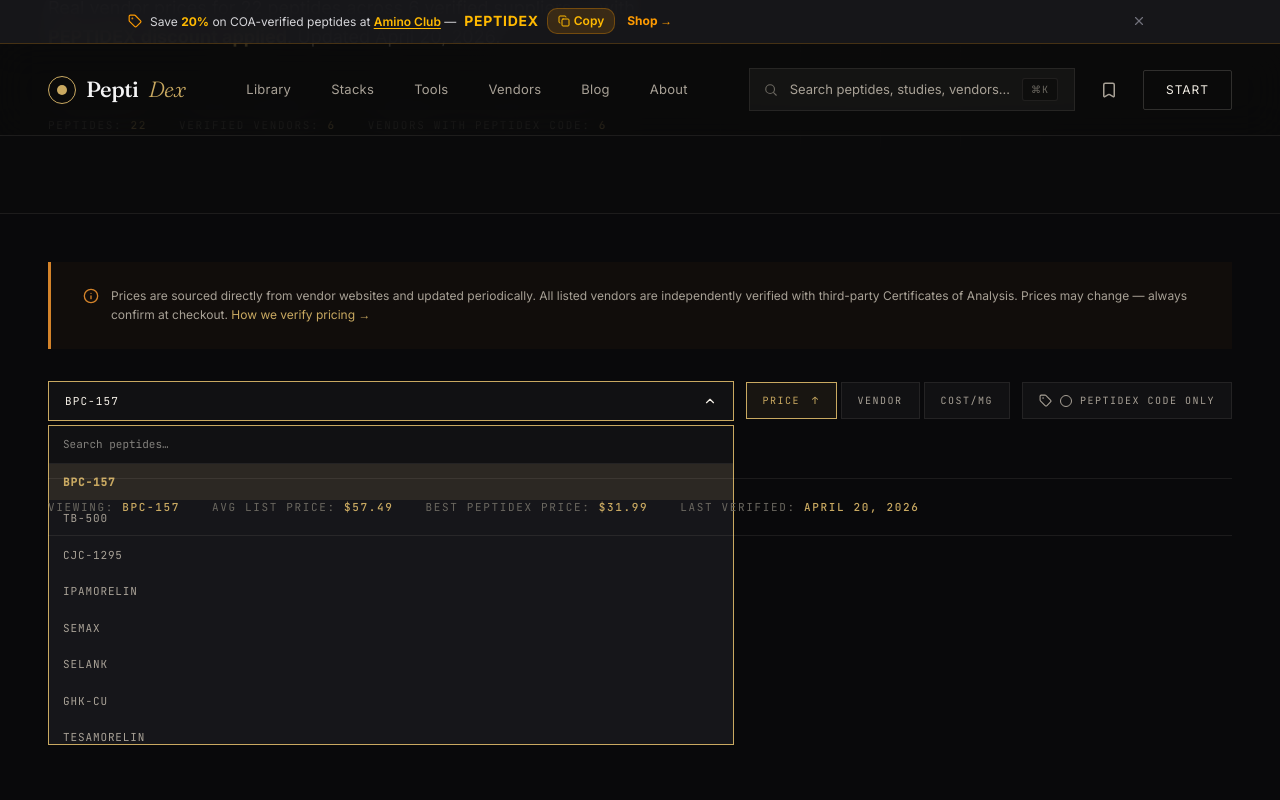
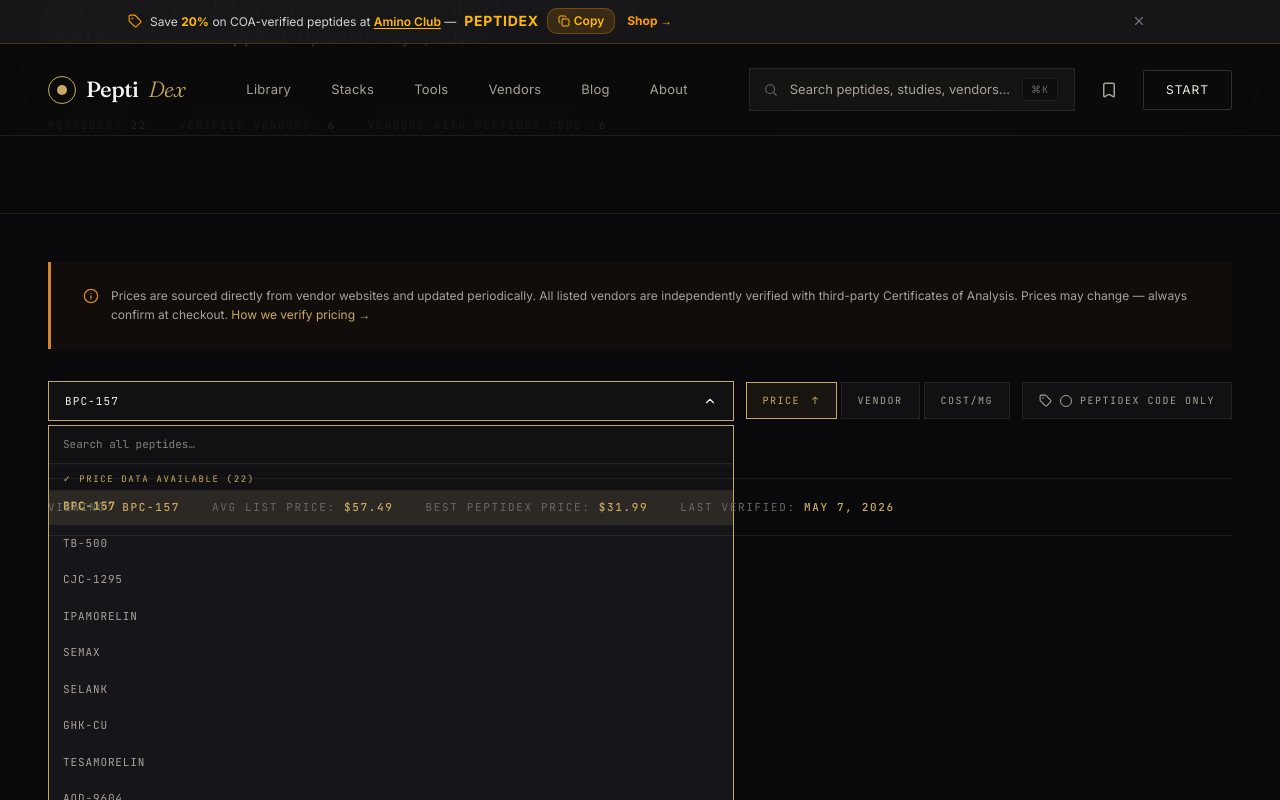
Before and after one commit to CryptoDaddi-Avax/PeptiDex, a Next.js app: page /tools/pricing in a window 1280 px wide. Both pictures are taken after a click on the button "BPC-157". Shown: the part 538-1338 px from the top of the page. Built offline with nearby package versions, Linux system fonts and the light colour scheme.

Commit message:
fix: pricing dropdown shows all peptides with section headers; last verified = today

```diff
--- a/src/app/tools/pricing/PricingClient.tsx
+++ b/src/app/tools/pricing/PricingClient.tsx
@@ -5,6 +5,7 @@
 import { ExternalLink, ChevronDown, ChevronUp, Info, Tag, Check, SlidersHorizontal, Trophy } from "lucide-react";
 import { vendorsSorted, type Vendor } from "@/data/vendors";
 import { vendorPricing } from "@/data/vendor-pricing";
+import { peptides as allPeptides } from "@/data/peptides";
 import { applyDiscount, buildVendorDiscount, type DiscountResult } from "@/lib/pricing/applyDiscount";
 import './pricing-redesign.css';
 
@@ -358,12 +359,27 @@
     });
   }, []);
 
-  const filteredPeptideOptions = useMemo(
-    () => enriched.filter(p => p.name.toLowerCase().includes(search.toLowerCase())),
-    [enriched, search]
+  // Today's date — used as the canonical "Last Verified" date (prices are reviewed daily)
+  const todayStr = useMemo(() => new Date().toISOString().split('T')[0], []);
+
+  // All peptides for the dropdown, partitioned into priced vs unpriced
+  const allDropdownOptions = useMemo(() => {
+    const q = search.toLowerCase();
+    const pricedSlugs = new Set(enriched.map(p => p.slug));
+    const pricedMatches = enriched.filter(p =>
+      !q || p.name.toLowerCase().includes(q)
     );
+    // Pull from allPeptides for unpriced ones (those with dosing data but no vendor pricing yet)
+    const unpricedMatches = allPeptides
+      .filter(p => !pricedSlugs.has(p.slug) && (!q || p.name.toLowerCase().includes(q)))
+      .map(p => ({ slug: p.slug, name: p.name, priced: false }));
+    return {
+      priced: pricedMatches.map(p => ({ slug: p.slug, name: p.name, priced: true })),
+      unpriced: unpricedMatches,
+    };
+  }, [enriched, search]);
 
-  const lastUpdated = currentPeptide?.lastUpdated ?? "";
+  const lastUpdated = todayStr;
   const avgListPrice = useMemo(() => {
     const prices = filteredRows.filter(r => r.inStock && r.price_usd > 0).map(r => r.price_usd);
     if (!prices.length) return null;
@@ -422,7 +438,7 @@
           <p style={{ fontSize: 18, color: 'var(--ink-dim)', maxWidth: 640, lineHeight: 1.6, marginBottom: 0 }}>
             Real vendor prices for {enriched.length} peptides across{" "}
             {vendorsSorted.length} verified suppliers — with{" "}
-            <strong style={{ color: 'var(--gold)' }}>PEPTIDEX discount applied</strong>. Updated {formatDate(lastUpdated)}.
+            <strong style={{ color: 'var(--gold)' }}>PEPTIDEX discount applied</strong>. Updated {formatDate(todayStr)}.
           </p>
 
           <div style={{
@@ -477,13 +493,27 @@
                 <div className="prc-selector-dropdown" role="listbox">
                   <input
                     className="prc-selector-search"
-                    placeholder="Search peptides…"
+                    placeholder="Search all peptides…"
                     value={search}
                     onChange={e => setSearch(e.target.value)}
                     autoFocus
                     aria-label="Search peptides"
                   />
-                  {filteredPeptideOptions.map(p => (
+
+                  {/* Priced peptides */}
+                  {allDropdownOptions.priced.length > 0 && (
+                    <>
+                      <div style={{
+                        padding: '6px 14px 4px',
+                        fontFamily: 'var(--mono)', fontSize: 9,
+                        letterSpacing: '0.18em', textTransform: 'uppercase' as const,
+                        color: 'var(--gold)', borderBottom: '1px solid var(--line)',
+                        background: 'var(--bg-soft)',
+                        position: 'sticky', top: 40, zIndex: 2,
+                      }}>
+                        ✓ Price Data Available ({allDropdownOptions.priced.length})
+                      </div>
+                      {allDropdownOptions.priced.map(p => (
                         <button
                           key={p.slug}
                           className={`prc-selector-option${p.slug === selectedPeptide ? " active" : ""}`}
@@ -494,6 +524,43 @@
                           {p.name}
                         </button>
                       ))}
+                    </>
+                  )}
+
+                  {/* Unpriced peptides */}
+                  {allDropdownOptions.unpriced.length > 0 && (
+                    <>
+                      <div style={{
+                        padding: '6px 14px 4px',
+                        fontFamily: 'var(--mono)', fontSize: 9,
+                        letterSpacing: '0.18em', textTransform: 'uppercase' as const,
+                        color: 'var(--ink-mute)', borderBottom: '1px solid var(--line)',
+                        background: 'var(--bg-soft)',
+                        position: 'sticky', top: 40, zIndex: 2,
+                      }}>
+                        Pricing Coming Soon ({allDropdownOptions.unpriced.length})
+                      </div>
+                      {allDropdownOptions.unpriced.map(p => (
+                        <div
+                          key={p.slug}
+                          style={{
+                            padding: '9px 14px',
+                            fontFamily: 'var(--mono)', fontSize: 11,
+                            color: 'var(--ink-mute)',
+                            borderBottom: '1px solid rgba(244,239,230,0.04)',
+                            display: 'flex', justifyContent: 'space-between', alignItems: 'center',
+                          }}
+                        >
+                          <span>{p.name}</span>
+                          <span style={{ fontSize: 9, letterSpacing: '0.1em', opacity: 0.5 }}>NO DATA</span>
+                        </div>
+                      ))}
+                    </>
+                  )}
+
+                  {allDropdownOptions.priced.length === 0 && allDropdownOptions.unpriced.length === 0 && (
+                    <div className="prc-selector-option" style={{ color: 'var(--ink-mute)', cursor: 'default' }}>No results found</div>
+                  )}
                 </div>
               )}
             </div>
@@ -561,7 +628,7 @@
                 </div>
               )}
               <div className="prc-stat">
-                Last Verified: <strong>{formatDate(currentPeptide.lastUpdated)}</strong>
+                Last Verified: <strong>{formatDate(todayStr)}</strong>
               </div>
             </div>
           )}
--- a/src/app/tools/pricing/pricing-redesign.css
+++ b/src/app/tools/pricing/pricing-redesign.css
@@ -17,7 +17,7 @@
 .prc-selector-trigger{display:flex;align-items:center;justify-content:space-between;gap:8px;width:100%;padding:11px 16px;border:1px solid var(--line);background:var(--bg-soft);color:var(--ink);font-family:var(--mono);font-size:11px;letter-spacing:.1em;text-transform:uppercase;cursor:pointer;transition:border-color .2s}
 .prc-selector-trigger:hover{border-color:var(--gold)}
 .prc-selector-trigger.open{border-color:var(--gold)}
-.prc-selector-dropdown{position:absolute;top:calc(100% + 4px);left:0;right:0;background:var(--bg-card);border:1px solid var(--gold);z-index:50;max-height:320px;overflow-y:auto}
+.prc-selector-dropdown{position:absolute;top:calc(100% + 4px);left:0;right:0;background:var(--bg-card);border:1px solid var(--gold);z-index:50;max-height:440px;overflow-y:auto;scroll-behavior:smooth}
 .prc-selector-search{width:100%;padding:10px 14px;border:none;border-bottom:1px solid var(--line);background:var(--bg-soft);color:var(--ink);font-family:var(--mono);font-size:11px;outline:none}
 .prc-selector-option{display:block;width:100%;text-align:left;padding:10px 14px;border:none;background:transparent;color:var(--ink-dim);font-family:var(--mono);font-size:11px;letter-spacing:.08em;text-transform:uppercase;cursor:pointer;transition:all .15s}
 .prc-selector-option:hover{background:rgba(201,169,97,.08);color:var(--gold)}
```
Lines whose indentation alone changed are shown as unchanged.
